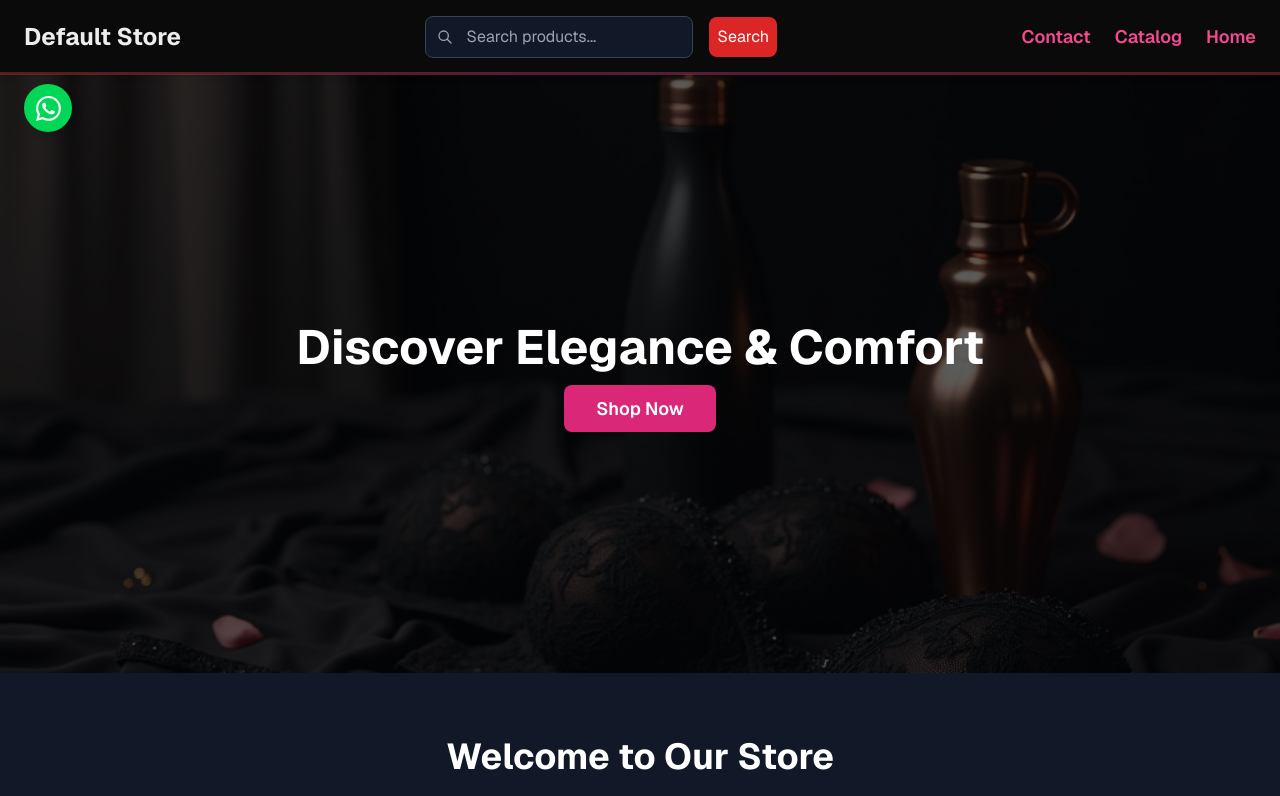
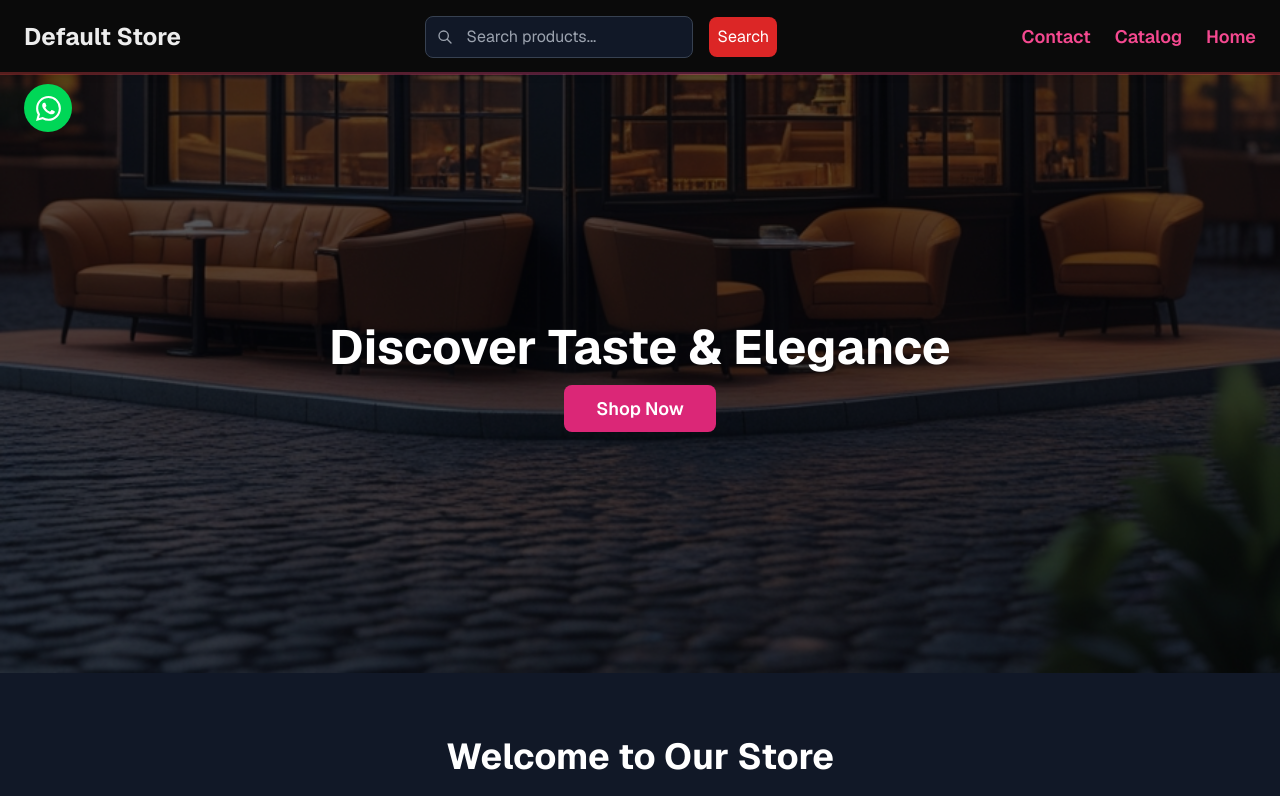
Before and after one commit to indunil-k/Fashion_store-Nextjs15, a Next.js app: page / in a window 1280 px wide. Shown: the top 796 px of the page. Built offline with nearby package versions, Linux system fonts and the light colour scheme; no server answers; the database is empty.

Commit message:
whatsapp icon position changed

```diff
--- a/app/page.jsx
+++ b/app/page.jsx
@@ -30,15 +30,15 @@ export default function Home() {
       {/* Hero Section */}
       <section className="relative h-[600px] flex items-center justify-center overflow-hidden">
   <Image
-          src="/hero.png"
+    src="/hero.jpg"
     alt="Hero Banner"
     fill
-          style={{ objectFit: "cover" }}
+    style={{ objectFit: "cover", objectPosition: "center  calc(100% - 0px)" }} // Move image up by 20px
     className="absolute inset-0 opacity-70"
   />
   <div className="absolute inset-0 bg-black/50"></div>
   <div className="relative z-10 text-center">
-          <h1 className="text-5xl font-bold mb-6">Discover Elegance & Comfort</h1>
+    <h1 className="text-5xl font-bold mb-6">Discover Taste & Elegance</h1>
     <Link
       href="/shop/1"
       className="mt-4 px-8 py-3 bg-pink-600 text-white rounded-lg text-lg font-semibold hover:bg-pink-700 transition-all"
@@ -47,6 +47,8 @@ export default function Home() {
     </Link>
   </div>
 </section>
+
+
 
       {/* Welcome text */}
       <div className="py-16 px-6 text-center">
--- a/components/WhatsAppButton.js
+++ b/components/WhatsAppButton.js
@@ -4,7 +4,7 @@ export default function WhatsAppButton() {
   // Function to handle WhatsApp click
   const handleWhatsAppClick = () => {
     // Replace with your WhatsApp link or phone number
-    const whatsappUrl = `https://wa.me/940441194`; // Replace with your WhatsApp number
+    const whatsappUrl = `https://wa.me/94770441194`; // Replace with your WhatsApp number
     window.open(whatsappUrl, "_blank");
   };
 
```
Also changed, not shown: public/hero.jpg (added), public/hero.png (deleted). Lines whose indentation alone changed are shown as unchanged.
